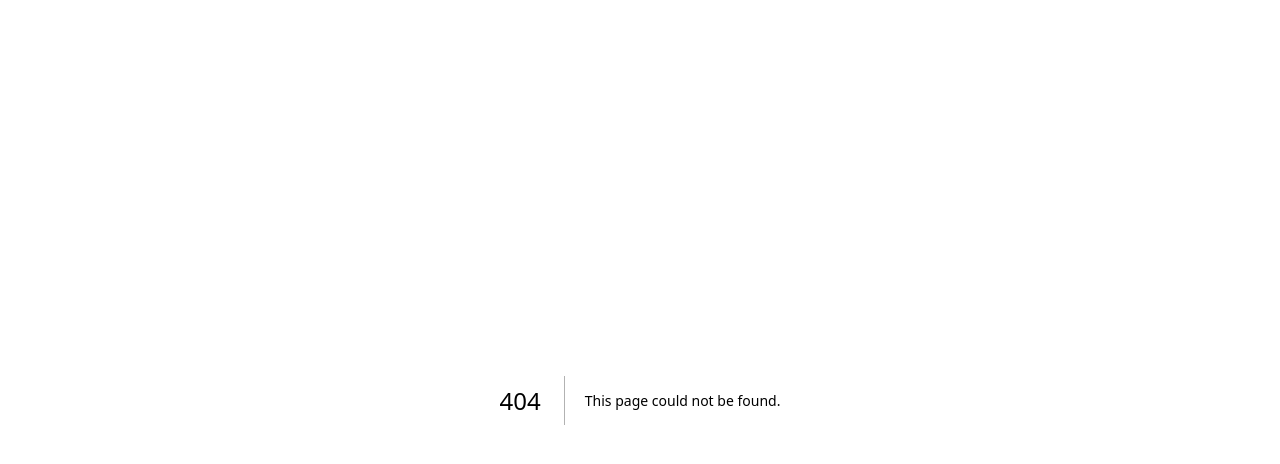
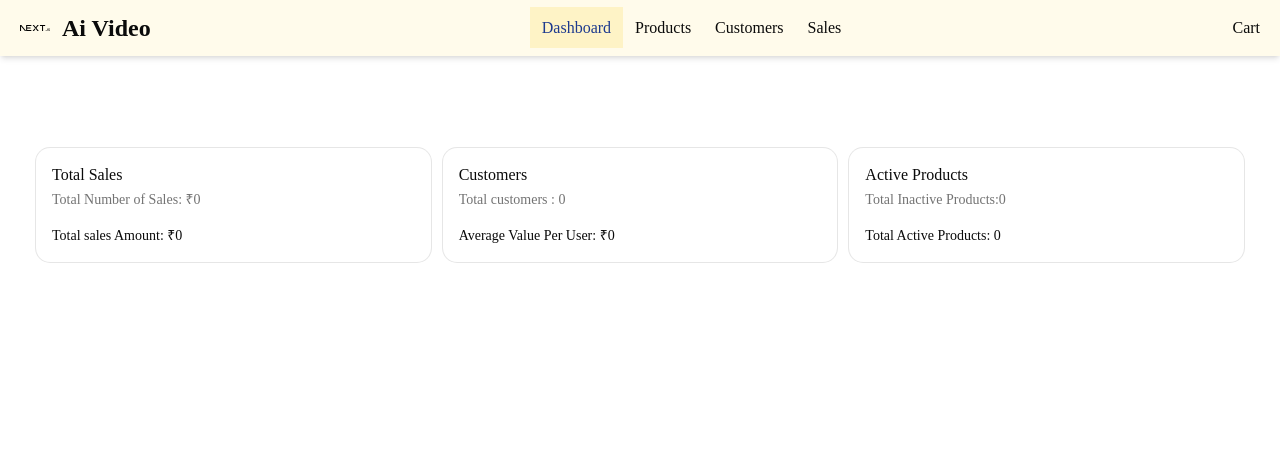
Before and after one commit to pushpendu221/next-woo, a Next.js app: page /admin in a window 1280 px wide. Before the commit this address had no page. Shown: the top 464 px of the page. Built offline with nearby package versions, Linux system fonts and the light colour scheme; no server answers; the database is empty.

Commit message:
implemented the account page

```diff
--- a/app/account/page.js
+++ /dev/null
@@ -1,12 +0,0 @@
-import React from "react";
-import Header from "./_components/header";
-
-export default function Account() {
-  {
-    return (
-      <>
-        <div>My Account</div>
-      </>
-    );
-  }
-}
--- /dev/null
+++ b/app/admin/_components/dashboardCard.js
@@ -0,0 +1,22 @@
+import React from "react";
+import {
+  Card,
+  CardContent,
+  CardDescription,
+  CardHeader,
+  CardTitle,
+} from "@/components/ui/card";
+
+export default function DashboardCard({ title, description, content }) {
+  return (
+    <Card>
+      <CardHeader>
+        <CardTitle>{title}</CardTitle>
+        <CardDescription>{description}</CardDescription>
+      </CardHeader>
+      <CardContent>
+        <p>{content}</p>
+      </CardContent>
+    </Card>
+  );
+}
--- /dev/null
+++ b/app/admin/_components/loader.js
@@ -0,0 +1,10 @@
+import { Loader2 } from "lucide-react";
+import React from "react";
+
+export default function loader() {
+  return (
+    <div className="flex justify-center">
+      <Loader2 className="size-24 animate-spin" />
+    </div>
+  );
+}
--- a/app/account/layout.js
+++ b/app/admin/layout.js
@@ -1,5 +1,6 @@
 import React from "react";
 import { Nav, NavLink } from "./_components/nav";
+export const dynamic = "force-dynamic"; // No cache as its admin page
 
 export default function AccountLayout({ children }) {
   return (
@@ -10,7 +11,7 @@ export default function AccountLayout({ children }) {
         <NavLink href="/admin/users">Customers</NavLink>
         <NavLink href="/admin/sales">Sales</NavLink>
       </Nav>
-      <div className="ml-64">{children}</div>
+      <div className="flex-1 p-6">{children}</div>
     </>
   );
 }
--- /dev/null
+++ b/app/admin/page.js
@@ -0,0 +1,70 @@
+import React from "react";
+import DashboardCard from "./_components/dashboardCard";
+import { prisma } from "@/lib/prisma";
+
+async function getExportData() {
+  const data = await prisma.order.aggregate({
+    _sum: { pricePaidInRupees: true },
+    _count: true,
+  });
+  return {
+    amount: data._sum.pricePaidInRupees,
+    numberOfSales: data._count,
+  };
+}
+async function getCustomerData() {
+  const [totalCustomers, totalOrders] = await Promise.all([
+    prisma.user.count(),
+    prisma.order.aggregate({
+      _sum: { pricePaidInRupees: true },
+    }),
+  ]);
+
+  return {
+    totalCustomers,
+    averageValuePerUser:
+      totalCustomers === 0
+        ? 0
+        : (totalOrders._sum.pricePaidInRupees || 0) / totalCustomers,
+  };
+}
+
+async function getProductData() {
+  const [activeProducts, inActiveProducts] = await Promise.all([
+    prisma.product.count({ where: { isAvailableForPurchase: true } }),
+    prisma.product.count({ where: { isAvailableForPurchase: false } }),
+  ]);
+  return {
+    activeProducts,
+    inActiveProducts,
+  };
+}
+export default async function Admin() {
+  const [salesData, customerData, orderData] = await Promise.all([
+    getExportData(),
+    getCustomerData(),
+    getProductData(),
+  ]);
+
+  return (
+    <>
+      <div className="mt-14 grid grid-cols-1 md:grid-cols-2 lg:grid-cols-3 gap-3 p-3 justify-center items-center">
+        <DashboardCard
+          title="Total Sales"
+          description={`Total Number of Sales: ₹${salesData.numberOfSales || 0}`}
+          content={`Total sales Amount: ₹${salesData.amount || 0}`}
+        />
+        <DashboardCard
+          title="Customers"
+          description={`Total customers : ${customerData.totalCustomers || 0}`}
+          content={`Average Value Per User: ₹${customerData.averageValuePerUser || 0}`}
+        />
+        <DashboardCard
+          title="Active Products"
+          description={`Total Inactive Products:${orderData.inActiveProducts || 0}`}
+          content={`Total Active Products: ${orderData.activeProducts || 0}`}
+        />
+      </div>
+    </>
+  );
+}
--- /dev/null
+++ b/app/admin/products/page.js
@@ -0,0 +1,5 @@
+import React from "react";
+
+export default function ProductPage() {
+  return <div>Product page</div>;
+}
--- /dev/null
+++ b/components/ui/card.jsx
@@ -0,0 +1,114 @@
+import * as React from "react"
+
+import { cn } from "@/lib/utils"
+
+function Card({
+  className,
+  size = "default",
+  ...props
+}) {
+  return (
+    <div
+      data-slot="card"
+      data-size={size}
+      className={cn(
+        "group/card flex flex-col gap-4 overflow-hidden rounded-xl bg-card py-4 text-sm text-card-foreground ring-1 ring-foreground/10 has-data-[slot=card-footer]:pb-0 has-[>img:first-child]:pt-0 data-[size=sm]:gap-3 data-[size=sm]:py-3 data-[size=sm]:has-data-[slot=card-footer]:pb-0 *:[img:first-child]:rounded-t-xl *:[img:last-child]:rounded-b-xl",
+        className
+      )}
+      {...props} />
+  );
+}
+
+function CardHeader({
+  className,
+  ...props
+}) {
+  return (
+    <div
+      data-slot="card-header"
+      className={cn(
+        "group/card-header @container/card-header grid auto-rows-min items-start gap-1 rounded-t-xl px-4 group-data-[size=sm]/card:px-3 has-data-[slot=card-action]:grid-cols-[1fr_auto] has-data-[slot=card-description]:grid-rows-[auto_auto] [.border-b]:pb-4 group-data-[size=sm]/card:[.border-b]:pb-3",
+        className
+      )}
+      {...props} />
+  );
+}
+
+function CardTitle({
+  className,
+  ...props
+}) {
+  return (
+    <div
+      data-slot="card-title"
+      className={cn(
+        "font-heading text-base leading-snug font-medium group-data-[size=sm]/card:text-sm",
+        className
+      )}
+      {...props} />
+  );
+}
+
+function CardDescription({
+  className,
+  ...props
+}) {
+  return (
+    <div
+      data-slot="card-description"
+      className={cn("text-sm text-muted-foreground", className)}
+      {...props} />
+  );
+}
+
+function CardAction({
+  className,
+  ...props
+}) {
+  return (
+    <div
+      data-slot="card-action"
+      className={cn(
+        "col-start-2 row-span-2 row-start-1 self-start justify-self-end",
+        className
+      )}
+      {...props} />
+  );
+}
+
+function CardContent({
+  className,
+  ...props
+}) {
+  return (
+    <div
+      data-slot="card-content"
+      className={cn("px-4 group-data-[size=sm]/card:px-3", className)}
+      {...props} />
+  );
+}
+
+function CardFooter({
+  className,
+  ...props
+}) {
+  return (
+    <div
+      data-slot="card-footer"
+      className={cn(
+        "flex items-center rounded-b-xl border-t bg-muted/50 p-4 group-data-[size=sm]/card:p-3",
+        className
+      )}
+      {...props} />
+  );
+}
+
+export {
+  Card,
+  CardHeader,
+  CardFooter,
+  CardTitle,
+  CardAction,
+  CardDescription,
+  CardContent,
+}
--- a/lib/prisma.js
+++ b/lib/prisma.js
@@ -1,10 +1,10 @@
 import "dotenv/config";
-import { PrismaPg } from "@prisma/adapter-pg";
+import { PrismaNeon } from "@prisma/adapter-neon";
 import { PrismaClient } from "../generated/prisma/client";
 
 const connectionString = `${process.env.DATABASE_URL}`;
 
-const adapter = new PrismaPg({ connectionString });
+const adapter = new PrismaNeon({ connectionString });
 const prisma = new PrismaClient({ adapter });
 
 export { prisma };
--- a/package.json
+++ b/package.json
@@ -10,6 +10,7 @@
     "lint": "eslint"
   },
   "dependencies": {
+    "@prisma/adapter-neon": "^7.8.0",
     "@prisma/adapter-pg": "^7.8.0",
     "@prisma/client": "^7.8.0",
     "class-variance-authority": "^0.7.1",
```
Also changed, not shown: app/admin/_components/header.js (renamed from app/account/_components/header.js), app/admin/_components/nav.js (renamed from app/account/_components/nav.js), 1 other file (tests, documents, lock files or other folders).
